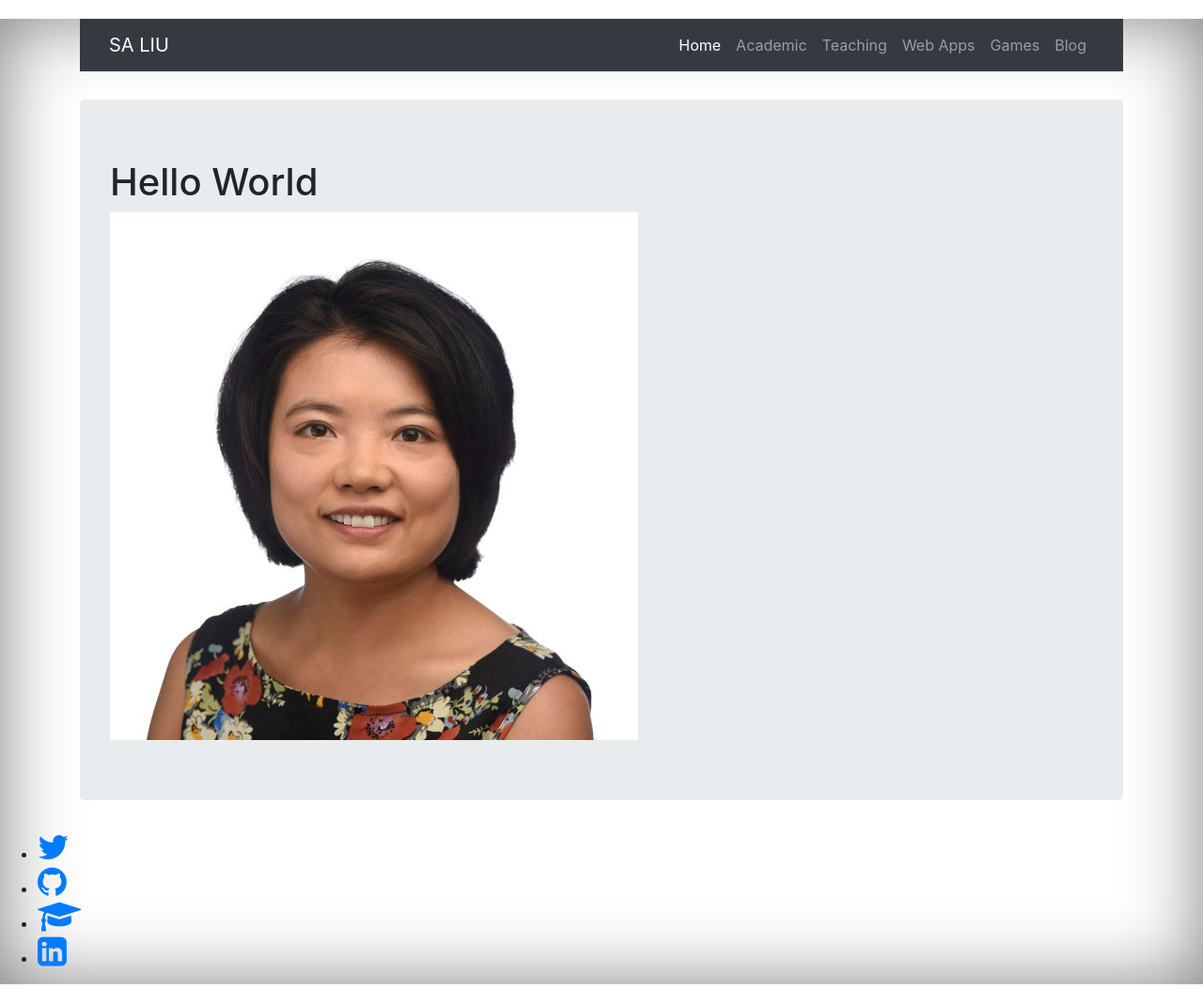
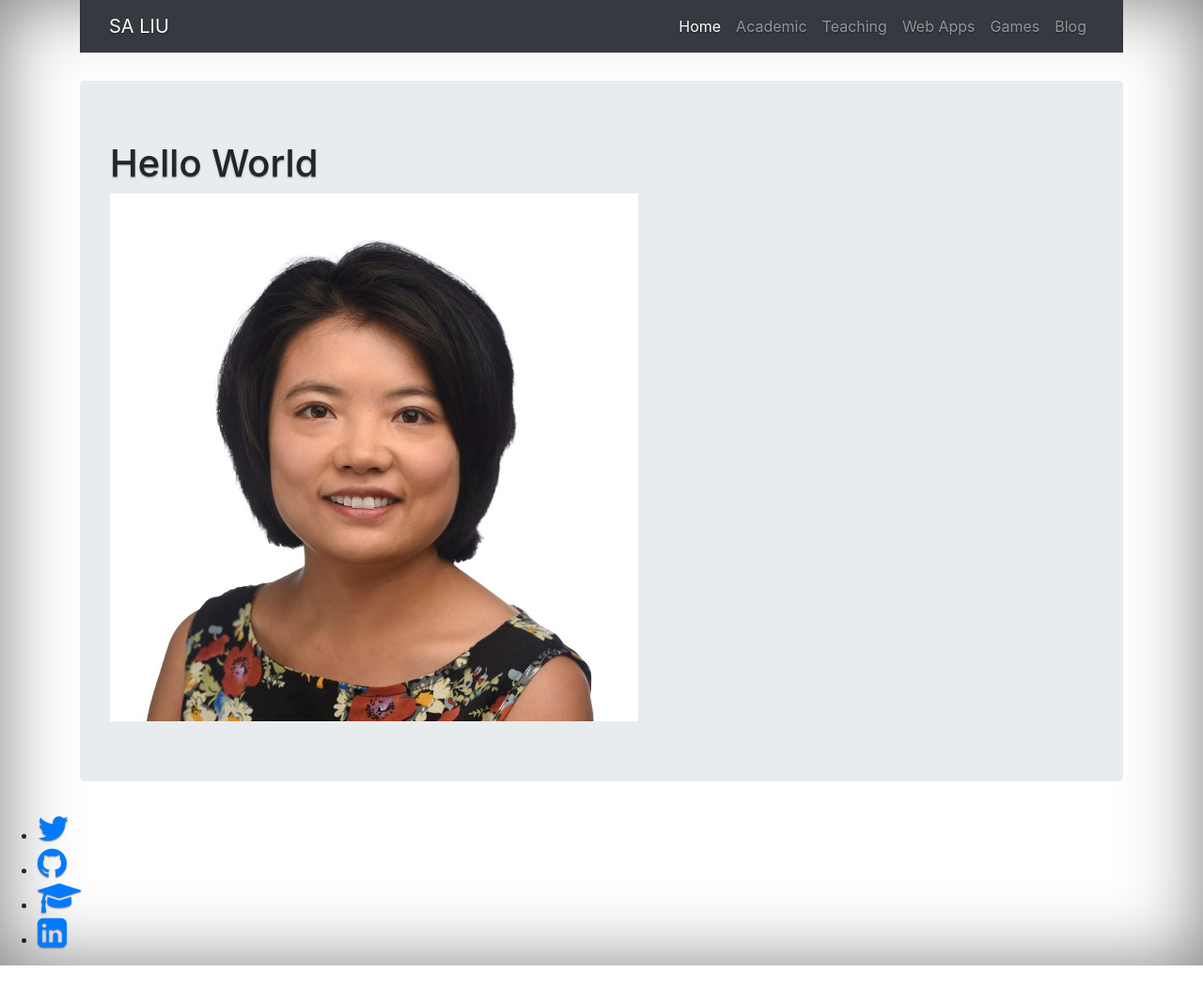
Before and after one commit to Tonicdragon6x66/saliudev.github.io, a Jekyll site: the page built from index.html, in a window 1280 px wide. Shown: the whole page at 94% size. Built offline with Jekyll 4.4.1, drawn with Linux system fonts in a browser that asks for light colours; after the commit the page ends 1028 px from its top, so only the background shows below that.

Commit message:
style body

```diff
--- a/css/main.css
+++ b/css/main.css
@@ -1,6 +1,11 @@
 body {
-    padding-top: 20px;
-    padding-bottom: 20px;
+    color: #fff;
+    text-align: center;
+    text-shadow: 0 0.05rem 0.1rem rgba(0,0,0,.5);
+
+    font-size: 1rem;
+    font-weight: 400;
+    line-height: 1.5;
 }
 
 .jumbotron {
--- a/index.html
+++ b/index.html
@@ -2,6 +2,7 @@
 layout: default
 title: SA LIU | Researcher, Teacher, Developer
 ---
+
 
     <nav class="navbar navbar-expand-lg navbar-dark bg-dark static-top">
 	    <div class="container">
```
